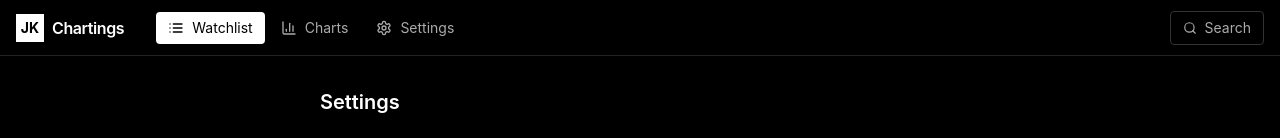
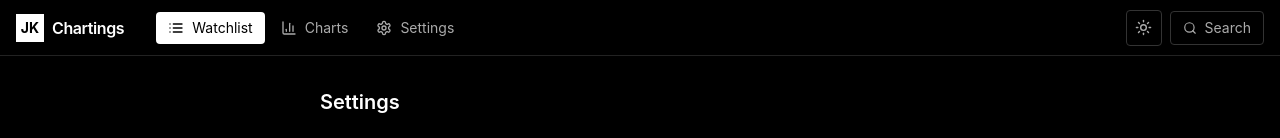
Before and after one commit to nipul830/Jk-chartings, a Next.js app: page /settings in a window 1280 px wide. Shown: the top 138 px of the page. Built offline with nearby package versions, Linux system fonts and the light colour scheme.

Commit message:
Fix day/night theme toggle behavior

```diff
--- a/src/components/layout/Navbar.tsx
+++ b/src/components/layout/Navbar.tsx
@@ -2,10 +2,28 @@
 
 import Link from "next/link";
 import { usePathname } from "next/navigation";
-import { BarChart3, List, Settings, Search } from "lucide-react";
+import { BarChart3, List, Settings, Search, Sun, Moon } from "lucide-react";
+import { useEffect, useState } from "react";
 
 export function Navbar() {
   const pathname = usePathname();
+  const [dark, setDark] = useState(true);
+
+  useEffect(() => {
+    const saved = localStorage.getItem("jk-theme");
+    const isDark = saved !== "light";
+    setDark(isDark);
+    document.documentElement.classList.toggle("light", !isDark);
+  }, []);
+
+  const toggleTheme = () => {
+    setDark((current) => {
+      const next = !current;
+      localStorage.setItem("jk-theme", next ? "dark" : "light");
+      document.documentElement.classList.toggle("light", !next);
+      return next;
+    });
+  };
 
   const links = [
     { href: "/", label: "Watchlist", icon: List },
@@ -16,38 +34,26 @@ export function Navbar() {
   return (
     <nav className="fixed top-0 left-0 right-0 z-50 bg-black border-b border-[#222] h-14 flex items-center px-4">
       <div className="flex items-center gap-2 mr-8">
-        <div className="w-7 h-7 bg-white text-black font-bold flex items-center justify-center text-sm">
-          JK
-        </div>
+        <div className="w-7 h-7 bg-white text-black font-bold flex items-center justify-center text-sm">JK</div>
         <span className="font-semibold tracking-tight">Chartings</span>
       </div>
-
       <div className="flex items-center gap-1">
         {links.map((link) => {
           const Icon = link.icon;
           const active = pathname === link.href;
           return (
-            <Link
-              key={link.href}
-              href={link.href}
-              className={`flex items-center gap-2 px-3 py-1.5 rounded text-sm transition-colors ${
-                active
-                  ? "bg-white text-black"
-                  : "text-[#aaa] hover:text-white hover:bg-[#111]"
-              }`}
-            >
+            <Link key={link.href} href={link.href} className={`flex items-center gap-2 px-3 py-1.5 rounded text-sm transition-colors ${active ? "bg-white text-black" : "text-[#aaa] hover:text-white hover:bg-[#111]"}`}>
               <Icon size={16} />
               <span className="hidden sm:inline">{link.label}</span>
             </Link>
           );
         })}
       </div>
-
-      <div className="ml-auto">
-        <Link
-          href="/chart"
-          className="flex items-center gap-2 px-3 py-1.5 text-sm text-[#aaa] hover:text-white border border-[#333] rounded hover:border-white transition-colors"
-        >
+      <div className="ml-auto flex items-center gap-2">
+        <button type="button" onClick={toggleTheme} aria-label={dark ? "Switch to day mode" : "Switch to night mode"} title={dark ? "Day mode" : "Night mode"} className="w-9 h-9 flex items-center justify-center text-[#aaa] hover:text-white border border-[#333] rounded hover:border-white transition-colors">
+          {dark ? <Sun size={17} /> : <Moon size={17} />}
+        </button>
+        <Link href="/chart" className="flex items-center gap-2 px-3 py-1.5 text-sm text-[#aaa] hover:text-white border border-[#333] rounded hover:border-white transition-colors">
           <Search size={14} />
           <span className="hidden sm:inline">Search</span>
         </Link>
```
